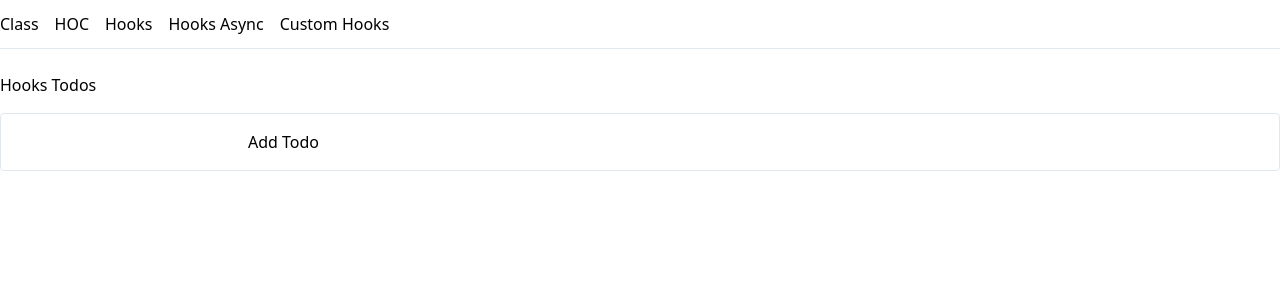
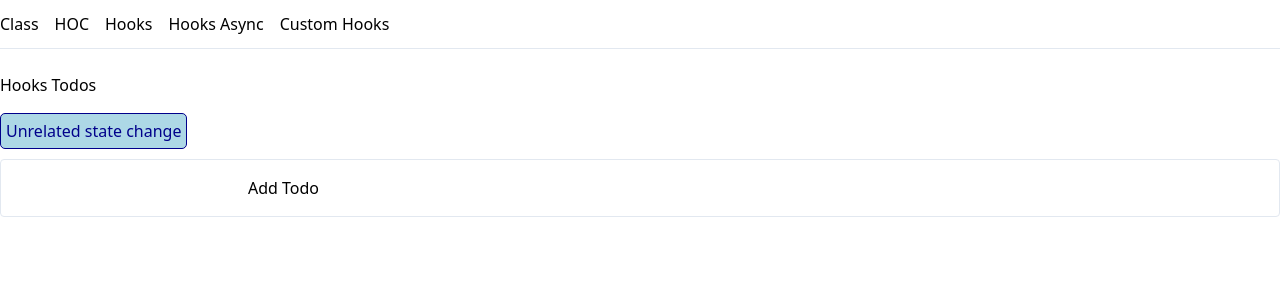
Before and after one commit to codytooker/hooks-example, a React (Create React App) app: page /hooks in a window 1280 px wide. Shown: the top 300 px of the page. Built offline with nearby package versions, Linux system fonts and the light colour scheme.

Commit message:
performance examples

```diff
--- a/src/components/routes/HookTodos/index.js
+++ b/src/components/routes/HookTodos/index.js
@@ -1,4 +1,4 @@
-import React, { useReducer, useEffect } from 'react'
+import React, { useReducer, useEffect, useState } from 'react'
 
 import { Page, Container, Title } from '../../ui/layout'
 import Todos from '../../ui/Todos'
@@ -21,7 +21,7 @@ const reducer = (state, action) => {
   }
 }
 
-const HookTodos = ({ todos, addTodo, removeTodo }) => {
+const HookTodos = () => {
   const initialTodos =
     JSON.parse(window.localStorage.getItem('hookTodos')) || []
   const [state, dispatch] = useReducer(reducer, { todos: initialTodos })
@@ -30,15 +30,30 @@ const HookTodos = ({ todos, addTodo, removeTodo }) => {
     window.localStorage.setItem('hookTodos', JSON.stringify(state.todos))
   }, [state.todos])
 
+  const [unrelatedState, setUnrelatedState] = useState(0)
+
+  const addTodo = (todo) => dispatch({ type: 'add', payload: todo })
+
+  const removeTodo = (index) => dispatch({ type: 'remove', payload: index })
+
   return (
     <Page>
       <Container>
         <Title>Hooks Todos</Title>
-        <Todos
-          todos={state.todos}
-          addTodo={(todo) => dispatch({ type: 'add', payload: todo })}
-          removeTodo={(index) => dispatch({ type: 'remove', payload: index })}
-        />
+        <button
+          style={{
+            backgroundColor: 'lightblue',
+            border: '1px solid darkblue',
+            color: 'darkblue',
+            padding: '5px',
+            borderRadius: '5px',
+            margin: '0 0 10px',
+          }}
+          onClick={() => setUnrelatedState(Date.now())}
+        >
+          Unrelated state change
+        </button>
+        <Todos todos={state.todos} addTodo={addTodo} removeTodo={removeTodo} />
       </Container>
     </Page>
   )
--- a/src/components/routes/HookTodosAsync/index.js
+++ b/src/components/routes/HookTodosAsync/index.js
@@ -4,26 +4,32 @@ import { Page, Container, Title } from '../../ui/layout'
 import Todos from '../../ui/Todos'
 import * as todosApi from '../../../utils/fetch'
 
+let stats = {
+  withMemo: 0,
+  withoutMemo: 0,
+}
+
 const HookTodosAsync = (userId = 984) => {
   const [todos, setTodos] = useState([])
   const [isLoading, setIsLoading] = useState(true)
-  const [lastUpdated, setLastUpdated] = useState(0)
+  const [lastChanged, setLastChanged] = useState(0)
+  const [unrelatedState, setUnrelatedState] = useState(0)
 
   const addTodo = useCallback(
     (todo) => {
       setIsLoading(true)
-      todosApi.addTodo(userId, 'hook', todo).then(() => {
-        setLastUpdated(Date.now())
-      })
+      todosApi
+        .addTodo(userId, 'hook', todo)
+        .then(() => setLastChanged(Date.now()))
     },
     [userId]
   )
 
   const removeTodo = useCallback(
     (i) => {
-      todosApi.removeTodo(userId, 'hook', i).then(() => {
-        setLastUpdated(Date.now())
-      })
+      todosApi
+        .removeTodo(userId, 'hook', i)
+        .then(() => setLastChanged(Date.now()))
     },
     [userId]
   )
@@ -34,27 +40,42 @@ const HookTodosAsync = (userId = 984) => {
       setTodos(todos)
       setIsLoading(false)
     })
-  }, [userId, lastUpdated])
+  }, [userId, lastChanged])
 
   // expensive calculations can be memoized so they're only run when necessary
-  const urgentTodos = useMemo(
-    () =>
-      todos.filter((todo) => {
-        console.log('running urgentTodos memoized')
-        return /urgent/i.test(todo)
-      }).length,
-    [lastUpdated]
-  )
+  const urgentTodos = useMemo(() => {
+    stats.withMemo = stats.withMemo + 1
+    return todos.filter((todo) => {
+      return /urgent/i.test(todo)
+    }).length
+  }, [todos])
 
-  const urgentTodosNotMemoized = todos.filter((todo) => {
-    console.log('running urgentTodos without memo')
-    return /urgent/i.test(todo)
-  }).length
+  const urgentTodosNotMemoized = (function() {
+    stats.withoutMemo = stats.withoutMemo + 1
+    return todos.filter((todo) => {
+      return /urgent/i.test(todo)
+    }).length
+  })()
+
+  console.log(stats)
 
   return (
     <Page>
       <Container>
         <Title>Hooks Async Todos</Title>
+        <button
+          style={{
+            backgroundColor: 'lightblue',
+            border: '1px solid darkblue',
+            color: 'darkblue',
+            padding: '5px',
+            borderRadius: '5px',
+            margin: '0 0 10px',
+          }}
+          onClick={() => setUnrelatedState(Date.now())}
+        >
+          Unrelated state change
+        </button>
         <p className="red">
           <strong>URGENT TODOS: </strong>
           {urgentTodos}
```
Also changed, not shown: src/components/ui/Todos/index.js (+5 -3 lines), 1 other file (tests, documents, lock files or other folders).
